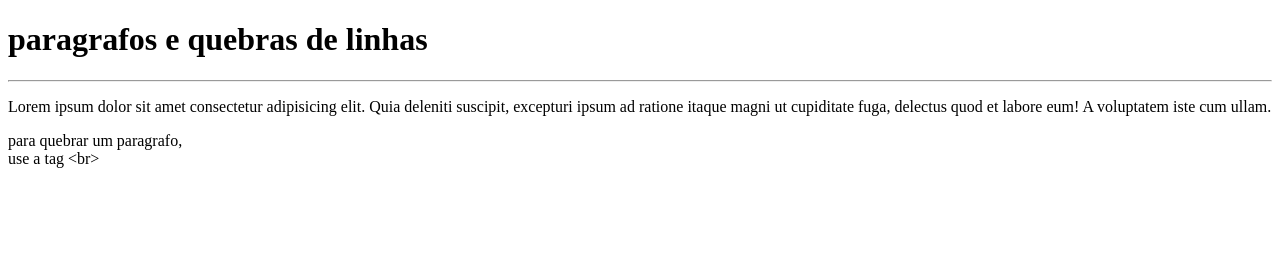
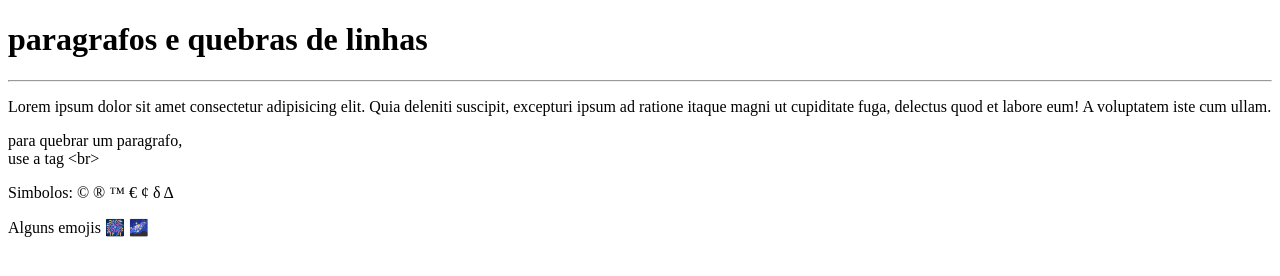
Before and after one commit to alexmatheus21/Curso-HTML---CSS, a plain HTML site: page exercicios/ex002/index.html in a window 1280 px wide. Drawn offline with Linux system fonts and the light colour scheme.

Commit message:
exercicio 2 e 3

```diff
--- a/exercicios/ex002/index.html
+++ b/exercicios/ex002/index.html
@@ -16,7 +16,20 @@
         delectus quod et labore eum! A voluptatem
         iste cum ullam.
     </p>
-    <p>para quebrar um paragrafo, <br>use a tag &lt;br&gt; </p>
+    <p>para quebrar um paragrafo, <br>use a tag &lt;br&gt; <!-- Lt means Less Than / GT means greater than--></p>
+    <p>Simbolos:
+        &copy;
+        &reg;
+        &trade;
+        &euro;
+        &cent;
+        &delta;
+        &Delta;
+    </p>
+    <p>Alguns emojis
+        &#x1F386;
+        &#x1F30C;
 
+    </p>
 </body>
 </html>
```
Also changed, not shown: exercicios/ex003/index.html (added, +15 -0 lines), exercicios/ex003/logo-css.png (added), exercicios/ex003/logo-html.png (added).
